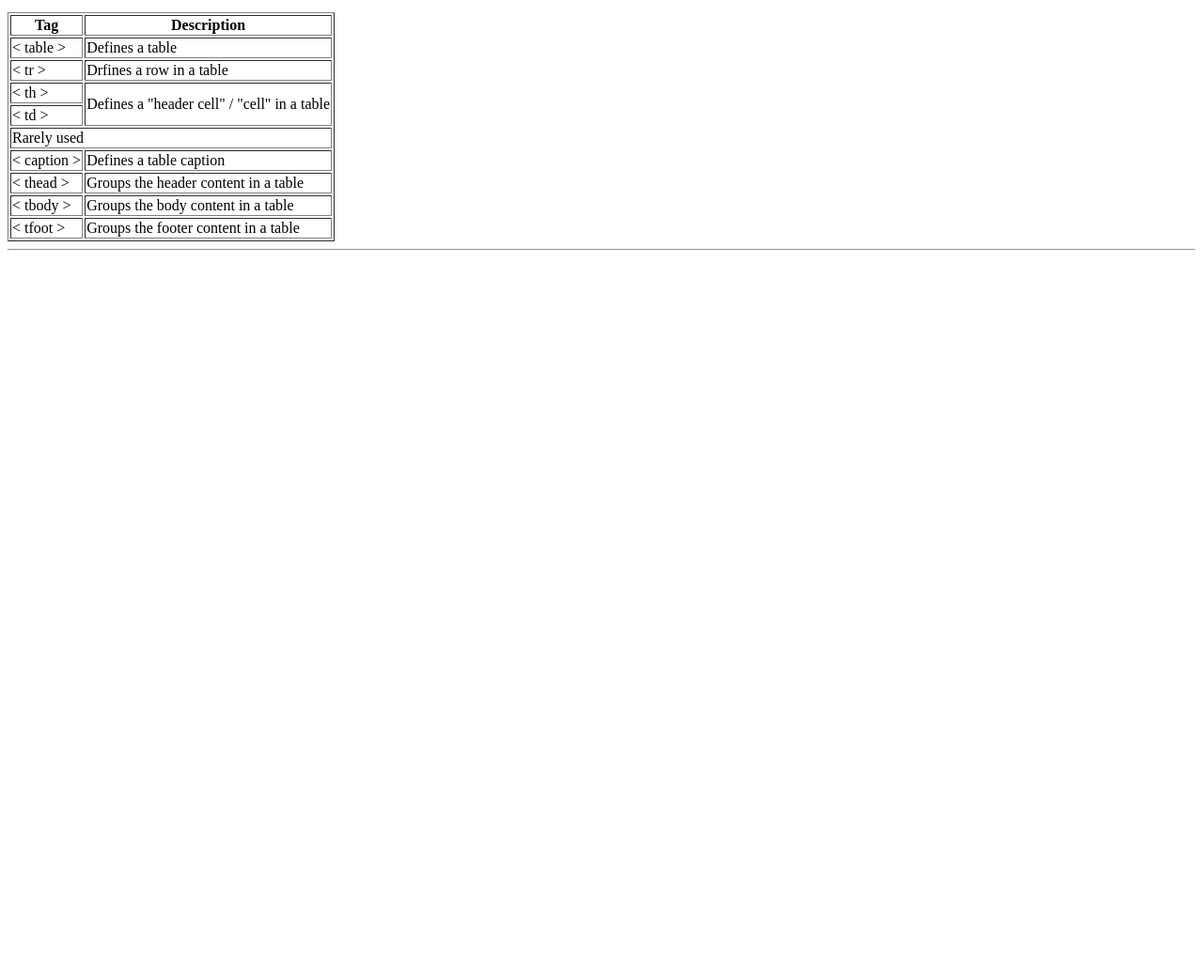
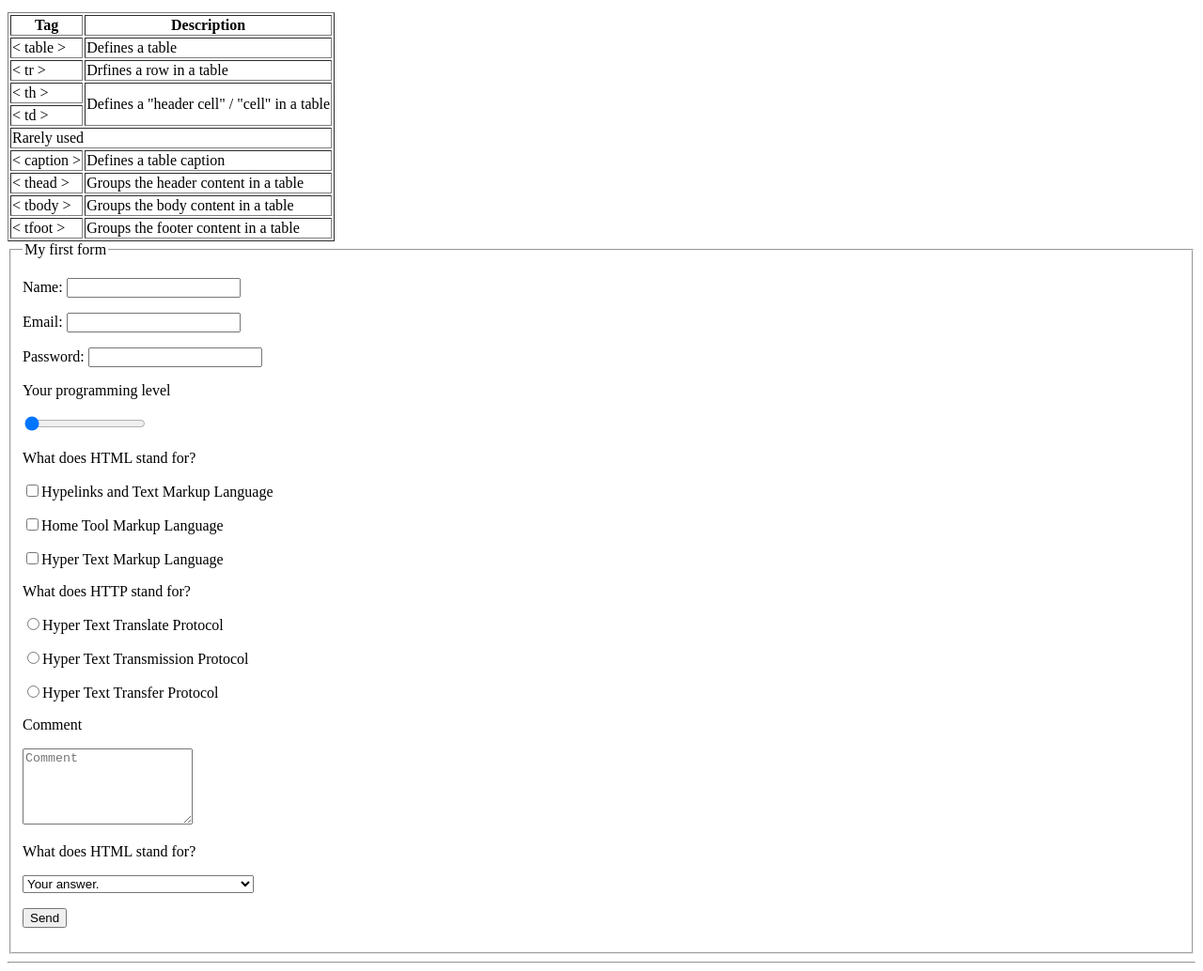
Before and after one commit to Stackeevich/if-html, a plain HTML site: page index.html in a window 1280 px wide. Shown: the part 951-1985 px from the top of the page at 94% size. Before the commit the page ends 1226 px from the top, so only its background shows below. Drawn offline with Linux system fonts and the light colour scheme.

Commit message:
added form

```diff
--- a/index.html
+++ b/index.html
@@ -63,6 +63,46 @@
 
 </table>
 
+<form>
+    <fieldset>
+            <legend>My first form</legend>
+                <p>Name: <input required name="1"></p>
+                <p>Email: <input required type="email" name="1"></p>
+                <p>Password: <input required type="password" name="1"></p>
+
+        <p>Your programming level</p>
+            <input class="range-style" type="range" min="0" max="10" step="1" value="0"></p>
+
+        <p>What does HTML stand for?</p>
+            <p><input type="checkbox"  name="1" value="Hypelinks and Text Markup Language" >Hypelinks and Text Markup Language</p>
+            <p><input type="checkbox"  name="1" value="Home Tool Markup Language" >Home Tool Markup Language</p>
+            <p><input type="checkbox"  name="1" value="Hyper Text Markup Language" >Hyper Text Markup Language</p>
+
+        <p>What does HTTP stand for?</p>
+            <p><input type="radio" name="1" value="Hyper Text Translate Protocol" >Hyper Text Translate Protocol</p>
+            <p><input type="radio" name="1" value="Hyper Text Transmission Protocol" id="">Hyper Text Transmission Protocol</p>
+            <p><input type="radio" name="1" value="Hyper Text Transfer Protocol" >Hyper Text Transfer Protocol</p>
+
+        <p>Comment</p>
+        <textarea name="1" id="" cols="20" rows="5" maxlength="500" placeholder="Comment"></textarea>
+
+
+        <p>What does HTML stand for?</p>
+        <select name="1" >
+            <option value="Your answer.">Your answer.</option>
+            <option value="Hypelinks and Text Markup Language">Hypelinks and Text Markup Language</option>
+            <option value="Home Tool Markup Language">Home Tool Markup Language</option>
+            <option value="Hyper Text Markup Language">Hyper Text Markup Language</option>
+        </select>
+
+        <p><input type="submit" value="Send"></p>
+
+    </fieldset>
+
+</form>
+
+
+
 <hr>
 
 </body>
```
